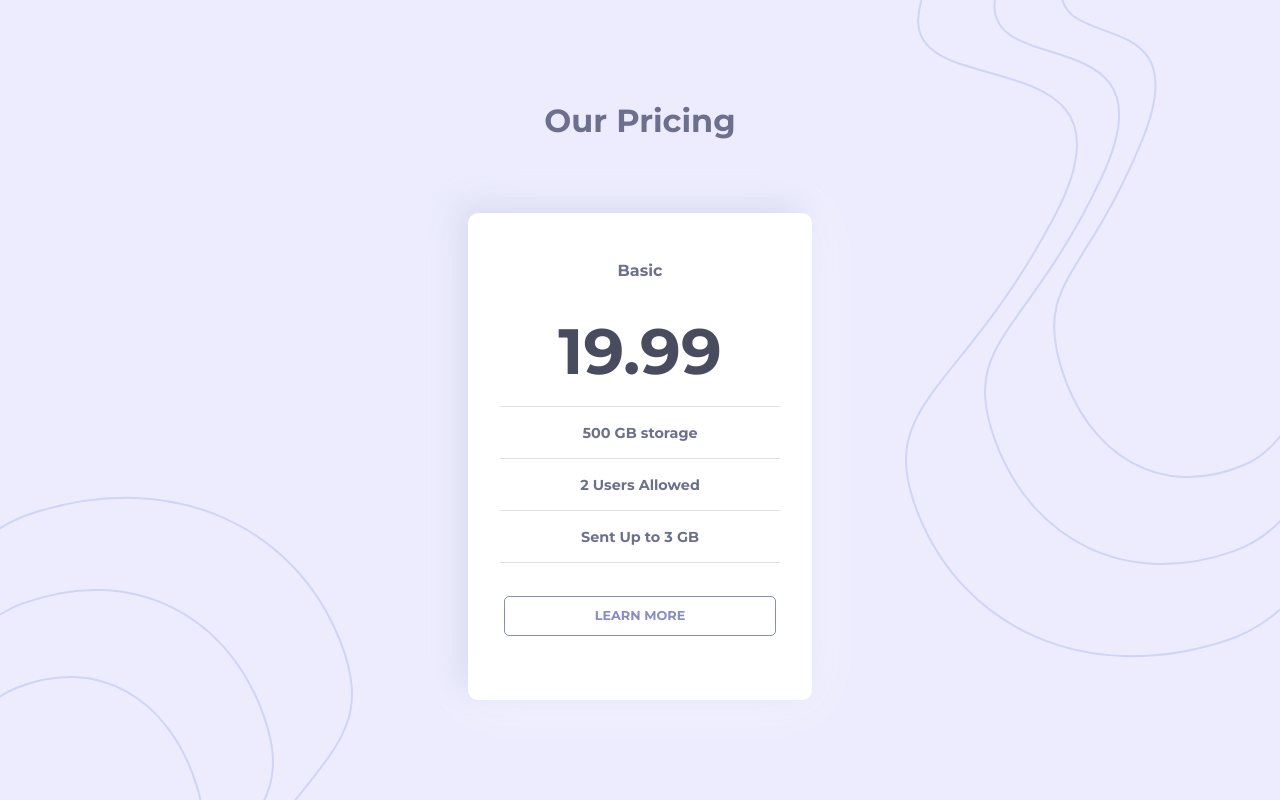
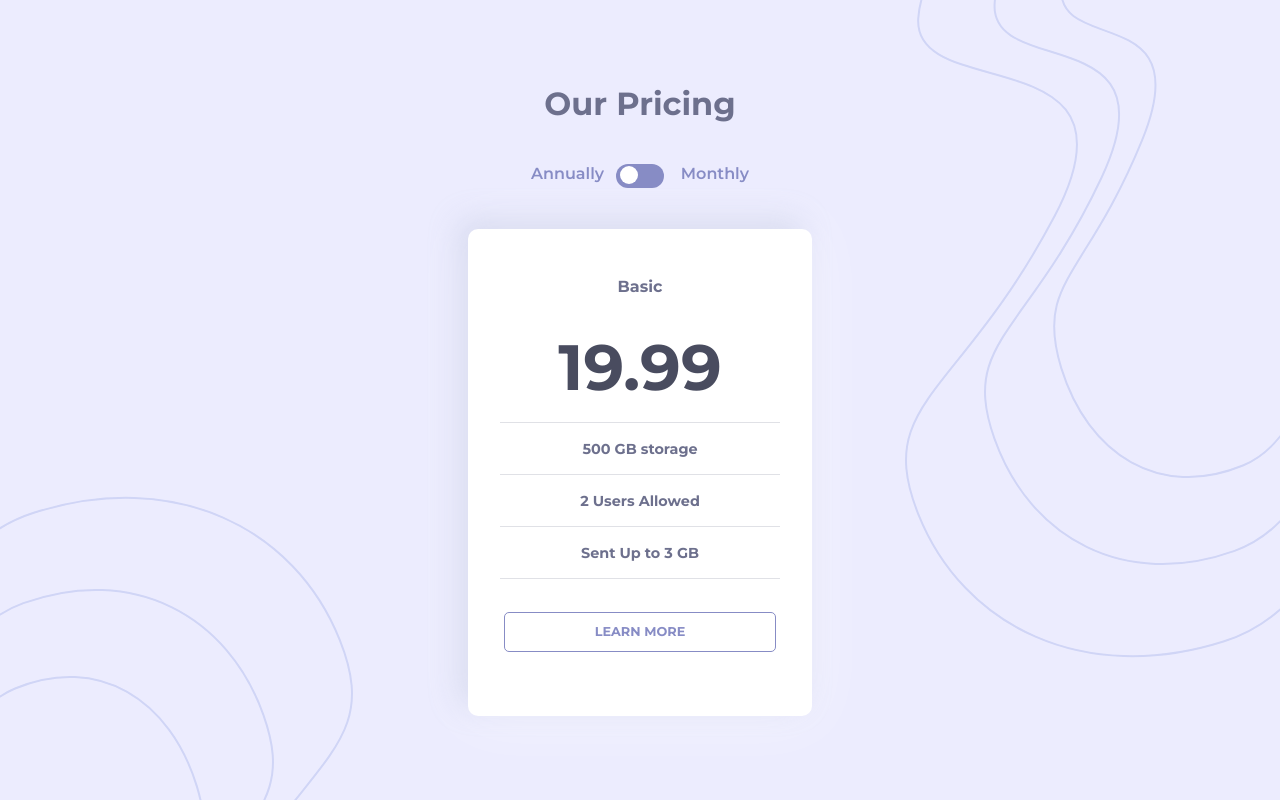
Before and after one commit to stereogamm/pricing-component, a React (Vite) app: page / in a window 1280 px wide. Built offline with nearby package versions, Linux system fonts and the light colour scheme.

Commit message:
developed toggle, add keyboard focus

```diff
--- a/src/Components/App.jsx
+++ b/src/Components/App.jsx
@@ -1,5 +1,7 @@
 import '../styles/App.css';
+
 import Card from './Card';
+import Toggle from './Toggle';
 
 function App() {
 
@@ -7,6 +9,7 @@ function App() {
     <>
       <main>
         <h1>Our Pricing</h1>
+        <Toggle />
         <Card />
       </main>
     </>
--- /dev/null
+++ b/src/Components/Toggle.jsx
@@ -0,0 +1,13 @@
+function Toggle() {
+    return(
+        <>
+            <label className="toggle">
+                <input type="checkbox" className="toggle__input"></input>
+                <span className="toggle__slider"></span>
+            </label>
+
+        </>
+    )
+}
+
+export default Toggle;
--- a/src/index.css
+++ b/src/index.css
@@ -26,6 +26,7 @@
   --dark-grayish-blue: hsl(232, 13%, 33%);
   --light-card-color: hsl(0, 0%, 100%);
   --button: hsl(235, 35%, 65%);
+  --toggle: hsl(237, 63%, 64%);
   --shadow-dark: 162, 173, 208;
   --shadow-light: 255, 255, 255;
   --font-size: 16px;
--- a/src/styles/App.css
+++ b/src/styles/App.css
@@ -89,3 +89,80 @@ hr {
   text-transform: uppercase;
   font-size: 0.8rem;
 }
+
+.more__button:focus-visible {
+  outline: 3px solid rgb(102, 83, 191);
+}
+
+.toggle {
+  display: inline-block;
+  position: relative;
+  width: 3rem;
+  height: 1.5rem;
+}
+
+.toggle::before {
+  content: "Annually";
+  position: absolute;
+  left: -85px;
+  font-size: 1rem;
+  color: var(--button);
+  font-weight: 600;
+}
+
+.toggle::after {
+  content: "Monthly";
+  position: absolute;
+  right: -85px;
+  font-size: 1rem;
+  color: var(--button);
+  font-weight: 600;
+}
+
+.toggle__input {
+  position: absolute;
+  width: 1px;
+  height: 1px;
+  margin: -1px;
+  overflow: hidden;
+  clip: rect(0 0 0 0);
+  clip-path: inset(50%);
+  white-space: nowrap;
+  border: 0;
+}
+
+.toggle__input:focus-visible + .toggle__slider {
+  outline: 3px solid rgb(47, 0, 255);
+}
+
+.toggle__slider {
+  position: absolute;
+  cursor: pointer;
+  top: 0;
+  left: 0;
+  right: 0;
+  bottom: 0;
+  background-color: var(--button);
+  border-radius: 25px;
+  transition: 0.4s;
+}
+
+.toggle__slider::before {
+  content: "";
+  position: absolute;
+  height: 18px;
+  width: 18px;
+  left: 4px;
+  bottom: 3.5px;
+  background-color: white;
+  border-radius: 50%;
+  transition: 0.4s;
+}
+
+.toggle__input:checked + .toggle__slider {
+  background-color: var(--button);
+}
+
+.toggle__input:checked + .toggle__slider::before {
+  transform: translateX(24px);
+}
```
